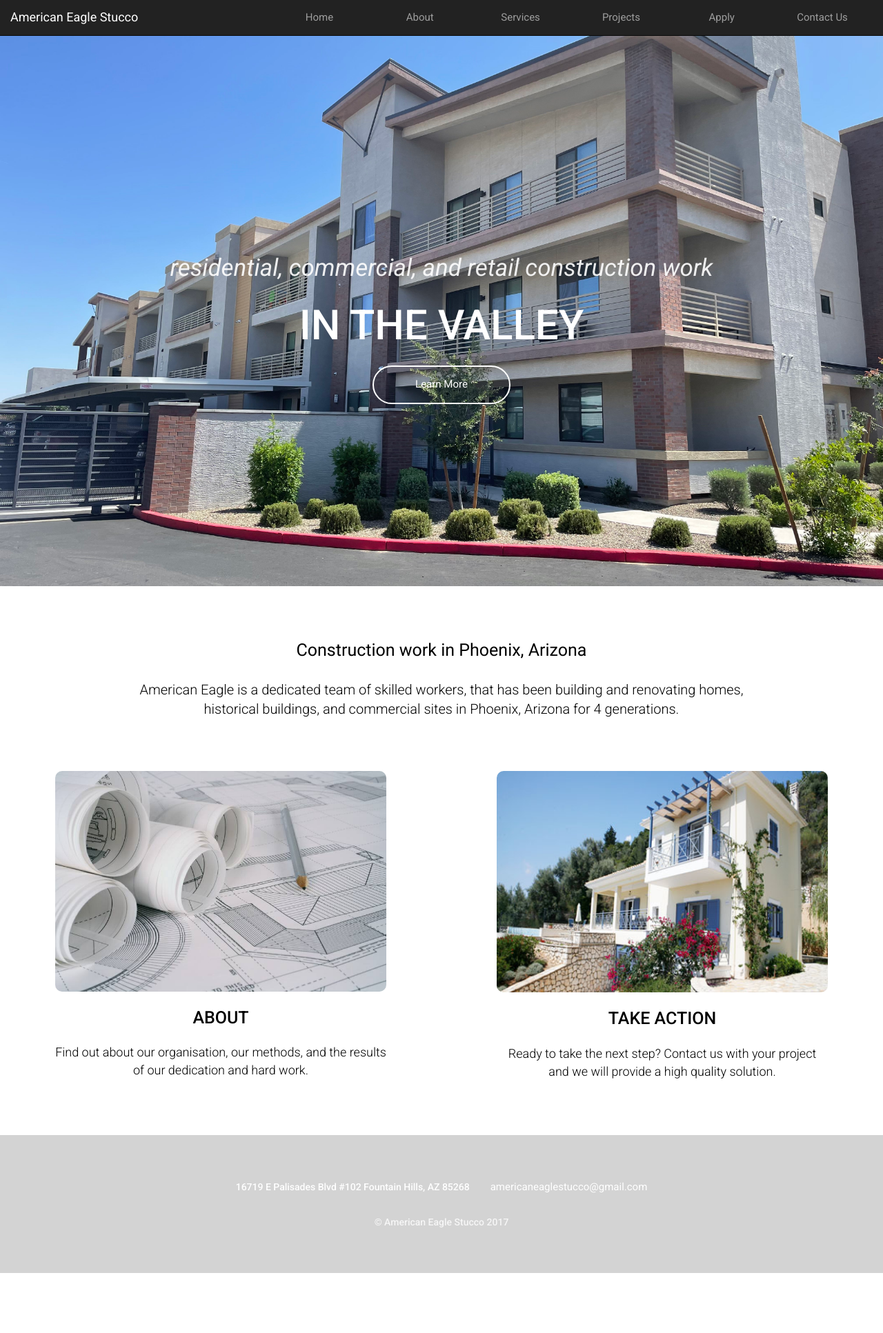
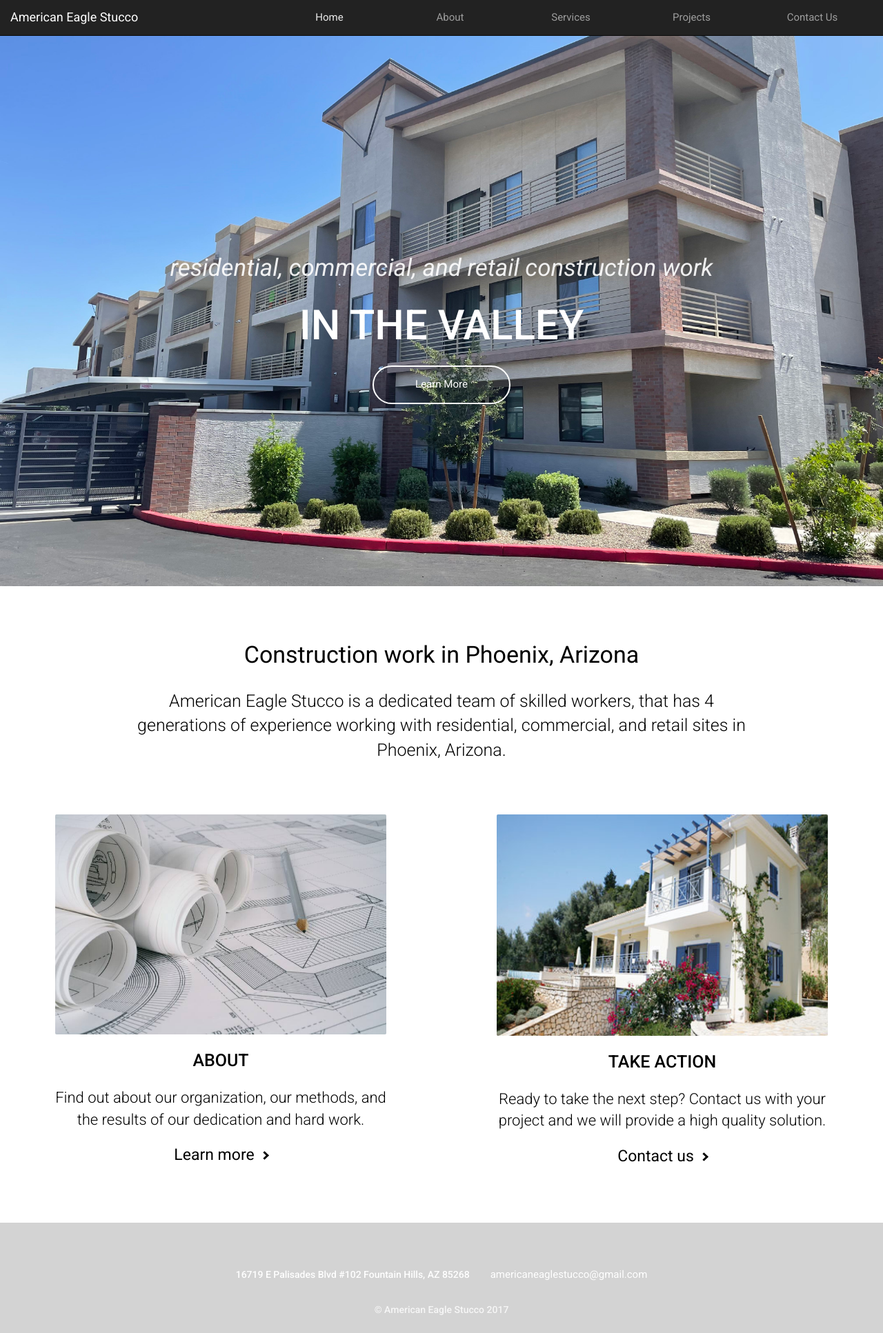
Before and after one commit to cnimcheski/American-Eagle-Stucco, a Flask app: page / in a window 1280 px wide. Shown: the top 1933 px of the page at 69% size. Before the commit the page ends 1846 px from the top, so only its background shows below. Run offline with Flask 3, Linux system fonts and the light colour scheme; some libraries are stand-ins or nearby versions.

Commit message:
Added functionality for email sending, just need the correct configurations at some point

```diff
--- a/app.py
+++ b/app.py
@@ -1,30 +1,44 @@
 from flask import Flask, render_template, request
+from flask_mail import Mail, Message
 
 app = Flask(__name__)
 
+# SMTP server configuration
+app.config["MAIL_SERVER"] = "smtp.gmail.com"
+app.config["MAIL_PORT"] = 587
+app.config["MAIL_USERNAME"] = "chrisnimcheski@gmail.com"
+app.config["MAIL_PASSWORD"] = "lbhq rwya qjcq txlc"
+app.config["MAIL_USE_TLS"] = True
+app.config["MAIL_USE_SSL"] = False
+app.config["MAIL_DEFAULT_SENDER"] = "chrisnimcheski@gmail.com"
+
+# initialize the mailer
+mail = Mail()
+mail.init_app(app)
+
 @app.route("/")
 def index():
-    return render_template("index.html", is_home=True)
+    return render_template("index.html", is_home=True, active_page="home")
 
 
 @app.route("/about")
 def about():
-    return render_template("about.html")
+    return render_template("about.html", active_page="about")
 
 
 @app.route("/services")
 def services():
-    return render_template("services.html")
+    return render_template("services.html", active_page="services")
 
 
 @app.route("/projects")
 def projects():
-    return render_template("projects.html")
+    return render_template("projects.html", active_page="projects")
 
 
 @app.route("/apply")
 def apply():
-    return render_template("apply.html")
+    return render_template("apply.html", active_page="apply")
 
 
 @app.route("/contact-us", methods=['GET', 'POST'])
@@ -35,7 +49,12 @@ def contact():
         email = request.form['email']
         message = request.form['message']
 
-    return render_template("contact-us.html")
+        msg = Message("Message from website contact form", recipients=["cnimcheski@hotmail.com"], reply_to=email)
+        msg.html = render_template("contact-email.html", message=message, email=email, name=name)
+        mail.send(msg)
+        # after email is sent successfully, show a success alert
+        return render_template("contact-us.html", active_page="contact-us", success=1)
+    return render_template("contact-us.html", active_page="contact-us")
 
 
 if __name__ == '__main__':
--- a/requirements.txt
+++ b/requirements.txt
@@ -2,6 +2,7 @@ blinker==1.8.2
 click==8.1.7
 dnspython==2.6.1
 Flask==3.0.3
+Flask-Mail==0.10.0
 gunicorn==22.0.0
 idna==3.7
 itsdangerous==2.2.0
--- a/static/css/header.css
+++ b/static/css/header.css
@@ -89,10 +89,17 @@
   padding: 15px 0px;
   border: none;
   transition: color 0.05s;
+  transition: opacity 0.05s;
+}
+
+.navigation-item.active {
+  color: white;
+  opacity: 0.9;
 }
 
 .navigation-item:hover {
   color: white;
+  opacity: 1.0;
 }
 
 @media (max-width: 725px) {
--- a/static/css/index.css
+++ b/static/css/index.css
@@ -1,13 +1,12 @@
 .description-header {
   font-weight: 400;
-  font-size: 25px;
-
+  font-size: 34px;
   margin-bottom: 25px;
 }
 
 .description-details {
   font-weight: 300;
-  font-size: 20px;
+  font-size: 25px;
   width: 70%;
 }
 
@@ -35,7 +34,7 @@
 .about-image,
 .take-action-image {
   width: 75%;
-  border-radius: 10px;
+  border-radius: 2px;
 }
 
 .about-button,
@@ -43,7 +42,6 @@
   color: black;
   font-size: 25px;
   font-weight: 500;
-  margin: 20px 0;
   transition: opacity 0.05s;
 }
 
@@ -55,10 +53,46 @@
 .about-details,
 .take-action-details {
   color: black;
-  font-size: 18px;
+  font-size: 22px;
   font-weight: 300;
+  width: 75%;
   text-align: center;
-  width: 75%;
+}
+
+.about-link,
+.take-action-link {
+  color: black;
+  display: inline-flex;
+  align-items: center;
+  font-weight: 400;
+  font-size: 23px;
+  transition: opacity 0.05s;
+}
+
+.about-link:hover,
+.take-action-link:hover {
+  opacity: 0.5;
+}
+
+.about-description,
+.take-action-description {
+  display: flex;
+  flex-direction: column;
+  justify-content: center;
+  align-items: center;
+  margin-top: 20px;
+  gap: 20px;
+}
+
+.arrow-right {
+  border: solid black;
+  border-width: 0 3px 3px 0;
+  display: inline-block;
+  padding: 3px;
+  margin-left: 10px;
+
+  transform: rotate(-45deg);
+  -webkit-transform: rotate(-45deg);
 }
 
 @media (max-width: 650px) {
@@ -78,4 +112,17 @@
   .about-details {
     margin-bottom: 50px;
   }
+
+  .about-details,
+  .take-action-details {
+    font-size: 18px;
+  }
+
+  .description-header {
+    font-size: 25px;
+  }
+
+  .description-details {
+    font-size: 20px;
+  }
 }
--- a/templates/about.html
+++ b/templates/about.html
@@ -11,19 +11,19 @@
 {% block main %}
   <div class="about">
     <div class="about-summary">
-      <p class="summary-details">detail 1</p>
+      <p class="summary-details">At American Eagle Stucco, we value our high quality of work.</p>
       <p class="summary-details">detail 2</p>
     </div>
 
     <div class="about-section">
-      <p class="section-header">section header</p>
+      <p class="section-header">OUR MISSION</p>
       <p class="section-details">section details</p>
     </div>
 
     <div class="horizontal-divider"></div>
 
     <div class="about-section">
-      <p class="section-header">section header</p>
+      <p class="section-header">OUR FOCUS</p>
       <p class="section-details">section details</p>
     </div>
   </div>
--- a/templates/index.html
+++ b/templates/index.html
@@ -8,20 +8,29 @@
 {% block main %}
   <div class="company-description">
     <p class="description-header">Construction work in Phoenix, Arizona</p>
-    <p class="description-details">American Eagle is a dedicated team of skilled workers, that has been building and renovating homes, historical buildings, and commercial sites in Phoenix, Arizona for 4 generations.</p>
+    <p class="description-details">American Eagle Stucco is a dedicated team of skilled workers, that has 4 generations of experience working with residential, commercial, and retail sites in Phoenix, Arizona.</p>
   </div>
 
   <div class="enticement-container">
     <div class="about">
       <img class="about-image" src="static/images/about.jpeg">
-      <a class="about-button" href="/about">ABOUT</a>
-      <p class="about-details">Find out about our organisation, our methods, and the results of our dedication and hard work.</p>
+
+      <div class="about-description">
+        <a class="about-button" href="/about">ABOUT</a>
+        <p class="about-details">Find out about our organization, our methods, and the results of our dedication and hard work.</p>
+        <a class="about-link" href="/about">Learn more <i class="arrow-right"></i></a>
+      </div>
     </div>
 
     <div class="take-action">
       <img class="take-action-image" src="static/images/take-action.jpeg">
-      <a class="take-action-button" href="/about">TAKE ACTION</a>
-      <p class="take-action-details">Ready to take the next step? Contact us with your project and we will provide a high quality solution. </p>
+
+      <div class="take-action-description">
+        <a class="take-action-button" href="/contact-us">TAKE ACTION</a>
+        <p class="take-action-details">Ready to take the next step? Contact us with your project and we will provide a high quality solution. </p>
+        <a class="about-link" href="/contact-us">Contact us <i class="arrow-right"></i></a>
+        </div>
+      </div>
     </div>
   </div>
 {% endblock %}
--- a/templates/layout.html
+++ b/templates/layout.html
@@ -35,12 +35,12 @@
 
         <div class="collapse navbar-collapse" id="myNavbar">
           <div class="navigation-buttons">
-            <a href="/" class="navigation-item">Home</a>
-            <a href="/about" class="navigation-item">About</a>
-            <a href="/services" class="navigation-item">Services</a>
-            <a href="/projects" class="navigation-item">Projects</a>
-            <a href="/apply" class="navigation-item">Apply</a>
-            <a href="/contact-us" class="navigation-item">Contact Us</a>
+            <a href="/" class="navigation-item {% if active_page == 'home' %}active{% endif %}">Home</a>
+            <a href="/about" class="navigation-item {% if active_page == 'about' %}active{% endif %}">About</a>
+            <a href="/services" class="navigation-item {% if active_page == 'services' %}active{% endif %}">Services</a>
+            <a href="/projects" class="navigation-item {% if active_page == 'projects' %}active{% endif %}">Projects</a>
+            <!-- <a href="/apply" class="navigation-item">Apply</a> -->
+            <a href="/contact-us" class="navigation-item {% if active_page == 'contact-us' %}active{% endif %}">Contact Us</a>
           </div>
         </div>
       </div>
```
Also changed, not shown: templates/contact-us.html (+11 -0 lines).
